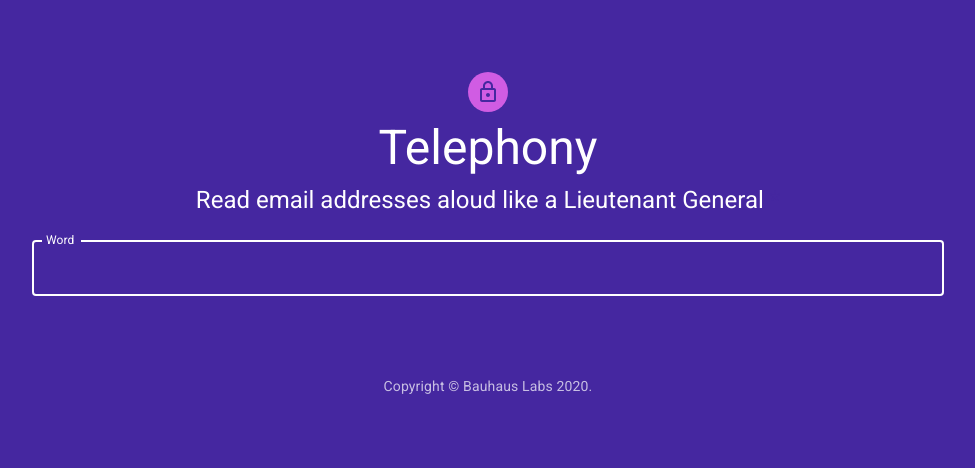
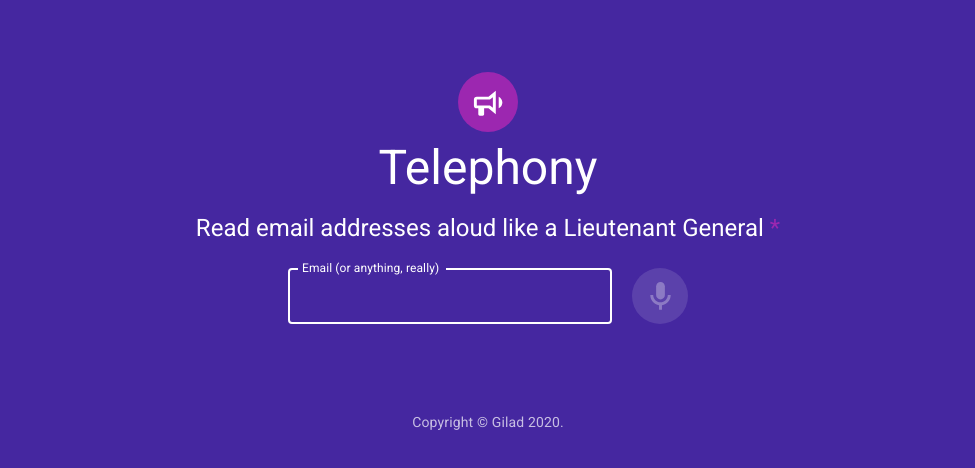
Before and after one commit to freeslugs/telephony, a Next.js app: page / in a window 1280 px wide. Shown: the top 468 px of the page, without its empty margins (152-1127 px from the left). Built offline with nearby package versions, Linux system fonts and the light colour scheme.

Commit message:
deployment

```diff
--- a/package.json
+++ b/package.json
@@ -10,8 +10,12 @@
   "dependencies": {
     "@material-ui/core": "^4.9.13",
     "@material-ui/icons": "^4.9.1",
+    "@material-ui/lab": "^4.0.0-alpha.52",
+    "howler": "^2.1.3",
     "next": "9.3.6",
     "react": "16.13.1",
-    "react-dom": "16.13.1"
+    "react-dom": "16.13.1",
+    "request": "^2.88.2",
+    "use-sound": "^1.0.2"
   }
 }
--- a/pages/Copyright.js
+++ b/pages/Copyright.js
@@ -3,8 +3,8 @@ import Link from '@material-ui/core/Link';
 
 const Copyright = () => <Typography variant="body2" color="textSecondary" align="center">
   {'Copyright © '}
-  <Link color="inherit" href="https://bauhauslabs.com/">
-    Bauhaus Labs
+  <Link color="inherit" href="https://github.com/freeslugs">
+    Gilad
   </Link>{' 2020.'}
 </Typography>
 
--- /dev/null
+++ b/pages/api/tts.js
@@ -0,0 +1,22 @@
+const request = require('request')
+
+export default async (req, res) => {
+  const url = 'https://text-to-speech-demo.ng.bluemix.net/api/v3/synthesize'
+  const params = {
+    text: req.query.text,
+    voice: 'en-US_AllisonV3Voice',
+    download: 'true',
+    accept: 'audio/mp3',
+  }
+
+  // console.log(url + '?' + new URLSearchParams(params).toString())
+  const proxy = request({ url: url + '?' + new URLSearchParams(params).toString() })
+
+  proxy.on('response', proxyResponse => {
+    res.writeHead(200, {
+    "Accept-Ranges": "bytes",
+    'Content-Type': 'audio/mp3'});
+   }).pipe(res)
+  // catch errors with proxy.on('error', err => {})
+  req.pipe(proxy)
+}
--- a/pages/index.js
+++ b/pages/index.js
@@ -1,14 +1,25 @@
-import React from 'react';
+import React, { useEffect } from 'react';
+import { useRouter } from 'next/router'
 import { makeStyles } from '@material-ui/core/styles';
-import Container from '@material-ui/core/Container';
-import Typography from '@material-ui/core/Typography';
-import Box from '@material-ui/core/Box';
-import Link from '@material-ui/core/Link';
-import Grid from '@material-ui/core/Grid';
-import Avatar from '@material-ui/core/Avatar';
-import Paper from '@material-ui/core/Paper';
-import LockOutlinedIcon from '@material-ui/icons/LockOutlined';
-import TextField from '@material-ui/core/TextField';
+import {
+  Container,
+  CircularProgress,
+  Typography,
+  Box,
+  Link,
+  Grid,
+  Avatar,
+  Paper,
+  TextField,
+  SvgIcon,
+  Fab,
+  MicIcon,
+  IconButton,
+}  from '@material-ui/core';
+import { Alert, AlertTitle } from '@material-ui/lab';
+import MicOutlinedIcon from '@material-ui/icons/MicOutlined';
+// import useSound from 'use-sound';
+import {Howl, Howler} from 'howler';
 import theme from '../theme'
 import Copyright from './Copyright';
 
@@ -56,12 +67,27 @@ const colors = [
   '#4CAF50',
   '#8BC34A',
   '#9E9D24',
-  '#FFA000',
-  '#FF5722',
+  '#FFAB00',
+  '#FF3D00',
   '#795548',
   '#9C27B0',
   '#E91E63',
   '#f44336',
+]
+
+const voices = [
+  'en-GB_KateVoice',
+  'en-GB_KateV3Voice',
+  'en-US_AllisonVoice',
+  'en-US_AllisonV3Voice',
+  'en-US_EmilyV3Voice',
+  'en-US_HenryV3Voice',
+  'en-US_KevinV3Voice',
+  'en-US_LisaVoice',
+  'en-US_LisaV3Voice',
+  'en-US_MichaelVoice',
+  'en-US_MichaelV3Voice',
+  'en-US_OliviaV3Voice',
 ]
 
 const useStyles = makeStyles((theme) => ({
@@ -73,14 +99,9 @@ const useStyles = makeStyles((theme) => ({
   },
   avatar: {
     margin: theme.spacing(1),
-    backgroundColor: theme.palette.secondary.light,
-  },
-  form: {
-    width: '100%', // Fix IE 11 issue.
-    marginTop: theme.spacing(1),
-  },
-  submit: {
-    margin: theme.spacing(3, 0, 2),
+    backgroundColor: theme.palette.secondary.main,
+    width: 60,
+    height: 60
   },
   card: {
     padding: theme.spacing(0, 1),
@@ -88,12 +109,24 @@ const useStyles = makeStyles((theme) => ({
     marginBottom: theme.spacing(1),
     minWidth: 40,
     textAlign: 'center'
+  },
+  textInput: {
+    marginTop: theme.spacing(3),
+    display: 'flex',
+    flex: 1,
+    flexDirection: 'row',
+    flexWrap: 'wrap'
+  },
+  mic: {
+    alignSelf: 'center',
   }
 }));
 
 export default function Index(props) {
   const classes = useStyles(props);
   const [text, setText] = React.useState('');
+  const [mp3, setMP3] = React.useState(null)
+  const [loading, setLoading] = React.useState(false)
 
   const words = text.toUpperCase().split('').map(l => {
     if(dictionary[l]) {
@@ -105,32 +138,62 @@ export default function Index(props) {
 
   return (
     <Container component="main" maxWidth="md">
+      {
+        null && <Alert severity="error" style={{position: 'absolute', top: theme.spacing(1), right: theme.spacing(1)}}>
+          <AlertTitle>Error</AlertTitle>
+          {error.message}
+        </Alert>
+      }
+
       <div className={classes.paper}>
         <Avatar className={classes.avatar}>
-          <LockOutlinedIcon />
+          <SvgIcon style={{width: 35, height: 35}}>
+            <path fill={"#fff"} d="M12,8H4A2,2 0 0,0 2,10V14A2,2 0 0,0 4,16H5V20A1,1 0 0,0 6,21H8A1,1 0 0,0 9,20V16H12L17,20V4L12,8M15,15.6L13,14H4V10H13L15,8.4V15.6M21.5,12C21.5,13.71 20.54,15.26 19,16V8C20.53,8.75 21.5,10.3 21.5,12Z" />
+          </SvgIcon>
         </Avatar>
         <Typography component="h1" variant="h3">
           Telephony
         </Typography>
-        <Typography component="h1" variant="h5" style={{marginTop: theme.spacing(1)}}>
-          Read email addresses aloud like a Lieutenant General <Link href="https://en.wikipedia.org/wiki/NATO_phonetic_alphabet">*</Link>
+        <Typography component="h1" variant="h5" style={{marginTop: theme.spacing(2)}}>
+          Read email addresses aloud like a Lieutenant General <Link color="secondary" href="https://en.wikipedia.org/wiki/NATO_phonetic_alphabet">*</Link>
         </Typography>
-        <form className={classes.form} noValidate width="xs">
+        <Box className={classes.textInput} maxWidth={400} width={'100%'}>
           <TextField
             variant="outlined"
             color='primary'
-            margin="normal"
-            // required
-            fullWidth
-            id="word"
-            label="Word"
-            name="word"
+            margin="none"
+            style={{display: 'flex',flexGrow: 1, flexShrink: 1}}
+            id="text"
+            label="Email (or anything, really)"
+            name="text"
             autoFocus
-            onChange={e => setText(e.target.value)}
+            onChange={e => {
+              setLoading(false)
+              setText(e.target.value)
+            }}
           />
-        </form>
+          <Fab color='secondary' aria-label="add"
+            style={{marginLeft: 20, boxShadow: 'none'}}
+            disabled={text.length == 0}
+            onClick={() => {
+              const query = words.map(w => w[0]).join('+')
+              const mp3URL = `/api/tts?text=${query}`;
+              var sound = new Howl({
+                src: [mp3URL],
+                format: 'mp3',
+                autoplay: true,
+                rate: 0.75,
+                onload: () => setLoading(false)
+              });
+              setLoading(true)
+              setMP3(sound)
+            }}
+          >
+            { loading ? <CircularProgress /> : <MicOutlinedIcon fontSize="large" /> }
+          </Fab>
+        </Box>
       </div>
-      <Box style={{marginTop: theme.spacing(1 ), display: 'flex', flexDirection: 'row', flexWrap: 'wrap'}}>
+      <Box style={{marginTop: theme.spacing(3), display: 'flex', flexDirection: 'row', flexWrap: 'wrap'}}>
         {
           words.map((w, i) => <Paper
             key={i}
--- a/theme.js
+++ b/theme.js
@@ -8,7 +8,7 @@ const theme = createMuiTheme({
   palette: {
     type: 'dark',
     primary: {
-      main: '#4527a0',
+      main: '#ffffff',
       contrastText: '#fff',
       light: '#7953d2',
       dark: '#000070'
```
Also changed, not shown: 1 other file (tests, documents, lock files or other folders).
